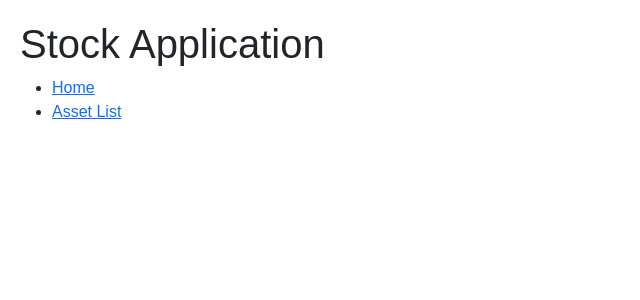
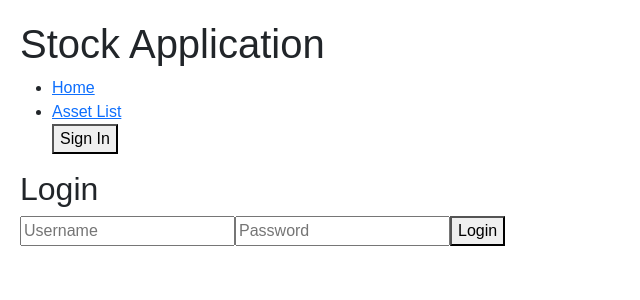
Before and after one commit to JonLLL/stockapp, a React (Create React App) app in the folder React/stock-app/: page /login in a window 1280 px wide. Shown: the top 300 px of the page, without its empty margins (0-640 px from the left). Built offline with nearby package versions, Linux system fonts and the light colour scheme.

Commit message:
login feature implementation

```diff
--- a/React/stock-app/src/App.js
+++ b/React/stock-app/src/App.js
@@ -3,12 +3,15 @@ import { BrowserRouter as Router, Route, Routes, Link } from 'react-router-dom';
 import AssetList from './components/assetList';
 import StockPrice from './components/stockPrice';
 import SearchDropdown from './components/search';
+import Login from './components/login';
 
 const App = () => {
   return(
     <Router>
       <div style={{ fontFamily: 'Arial, sans-serif', padding: '20px' }}>
         <h1>Stock Application</h1>
+
+        {/* Navigation links */}
         <nav>
           <ul>
             <li>
@@ -17,21 +20,38 @@ const App = () => {
             <li>
               <Link to="/assets">Asset List</Link>
             </li>
+              <Link to="/login">
+              <button>Sign In</button>
+            </Link>
           </ul>
         </nav>
+
+        {/* Define Routes here */}
         <Routes>
-        <Route
+          {/* Home Route */}
+          <Route
             path="/"
             element={
               <div>
                 <h2>Welcome to my stock app project</h2>
+                <h3>Seamlessly manage your stocks, explore historical price data, and use detailed charts from tradeview to guide your financial journey!</h3>
+                <h4>Discover and explore a wide range of assets with ease. Start searching below!</h4>
                 <SearchDropdown />
               </div>
             }
           />
+
+          {/* Asset List Route */}
           <Route path="/assets" element={<AssetList />} />
+
+          {/* Stock Price Route */}
           <Route path="/assets/:assetId" element={<StockPrice />} />
+
+          {/* Login Route */}
+          <Route path="/login" element={<Login />} />
         </Routes>
+
+        {/* Button to navigate to login page */}
       </div>
     </Router>
   );
--- a/React/stock-app/src/components/login.jsx
+++ b/React/stock-app/src/components/login.jsx
@@ -1,3 +1,58 @@
 import React, { useState } from "react";
-import { useNavigate } from "react-router-dom";
-import axios from "axios";
+import api from "../api";
+
+function Login(){
+    const[userData, setUserData] = useState({username:"",password:""})
+    const[message, setMessage] = useState("")
+
+    const handleChange = (e) => {
+        setUserData({...userData, [e.target.name]:e.target.value})
+    }
+
+    const handleSubmit = async (e) => {
+        e.preventDefault();
+        try{
+            const response = await api.post("/login", {
+                username: userData.username,
+                password: userData.password
+            });
+
+
+            setMessage("Login successful!")
+            console.log("Login Successful", response.data)
+
+        }
+        catch (error){
+            setMessage("Invalid username or password")
+            console.error("login error:",error.message)
+        }
+    }
+
+    return(
+        <div>
+      <h2>Login</h2>
+      <form onSubmit={handleSubmit}>
+        <input
+          type="text"
+          name="username"
+          placeholder="Username"
+          value={userData.username}
+          onChange={handleChange}
+          required
+        />
+        <input
+          type="password"
+          name="password"
+          placeholder="Password"
+          value={userData.password}
+          onChange={handleChange}
+          required
+        />
+        <button type="submit">Login</button>
+        {message && <p>{message}</p>}
+      </form>
+    </div>
+    )
+}
+
+export default Login
```
Also changed, not shown: 2 other files (tests, documents, lock files or other folders).
